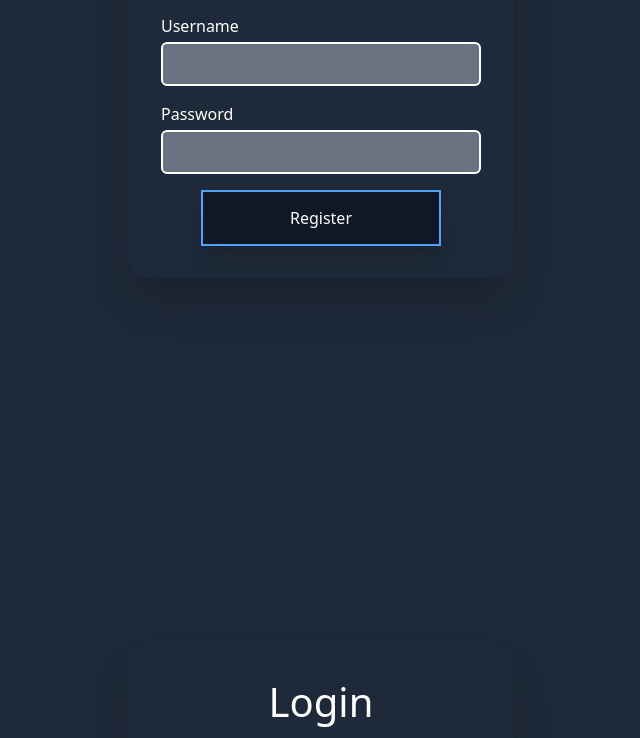
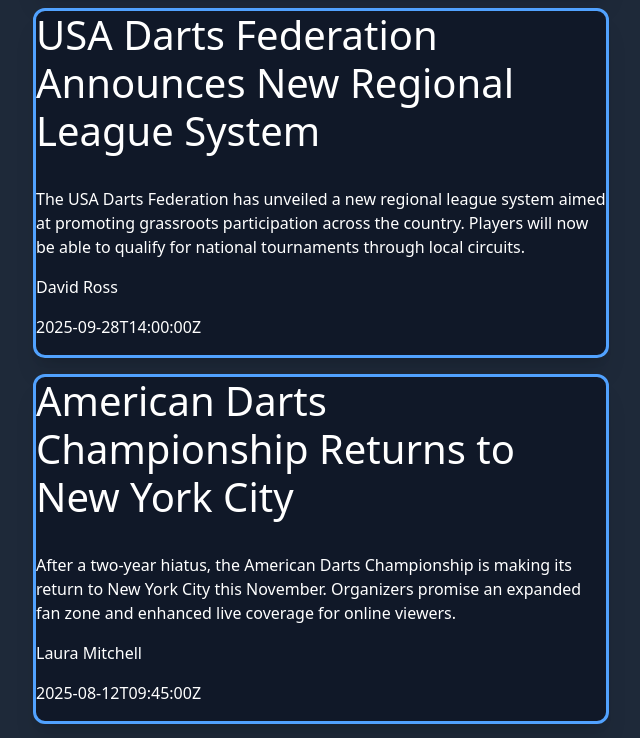
Before and after one commit to majkusi/DartReact, a React (Vite) app: page / in a window 1280 px wide. Shown: the part 407-1145 px from the top of the page, without its empty margins (319-959 px from the left). Built offline with nearby package versions, Linux system fonts and the light colour scheme; a small style sheet from the web is missing.

Commit message:
Refactor

```diff
--- a/src/Components/GameView/X01Config.tsx
+++ b/src/Components/GameView/X01Config.tsx
@@ -37,7 +37,7 @@ const X01Config = () => {
     mutationFn: createMatch,
     onSuccess: (data) => {
       localStorage.setItem("gameId", data.GameId);
-      navigate("/game"); // <-- redirect AFTER receiving GameId
+      navigate("/game");
     },
   });
 
--- a/src/pages/HomePage.tsx
+++ b/src/pages/HomePage.tsx
@@ -1,12 +1,9 @@
 import FeedComponent from "../components/FeedComponent";
 import feedExample from "../../feedExample.json";
-import LoginForm from "../components/LoginComponent";
-import RegistryComponent from "../components/RegistryComponent";
+
 const HomePage = () => {
   return (
     <div className="flex flex-col justify-center items-center bg-gray-800">
-      <RegistryComponent />
-      <LoginForm />
       {feedExample.map((feed) => (
         <FeedComponent
           key={feed.id}
```
Also changed, not shown: src/Components/GameView/PlayerCard.tsx (+10 -0 lines).
